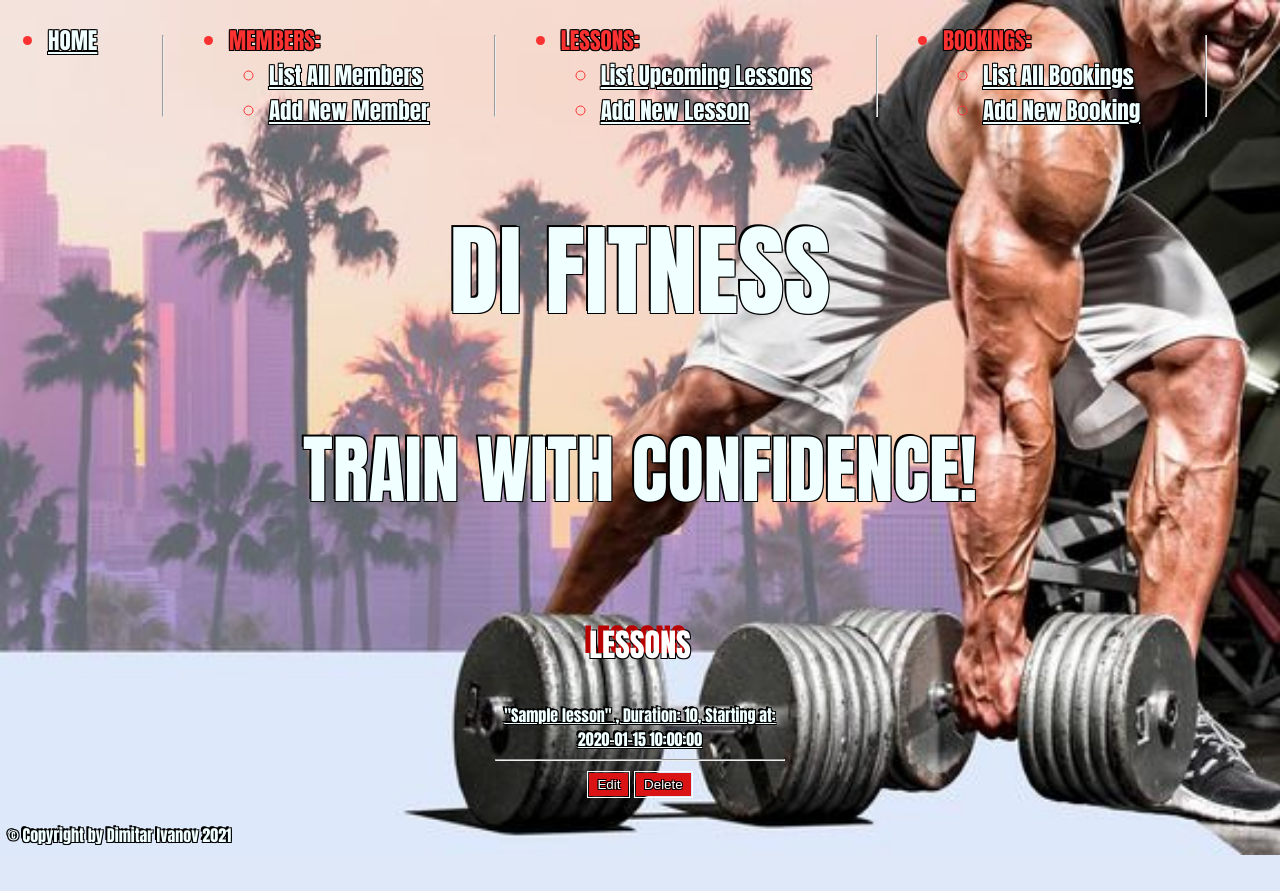
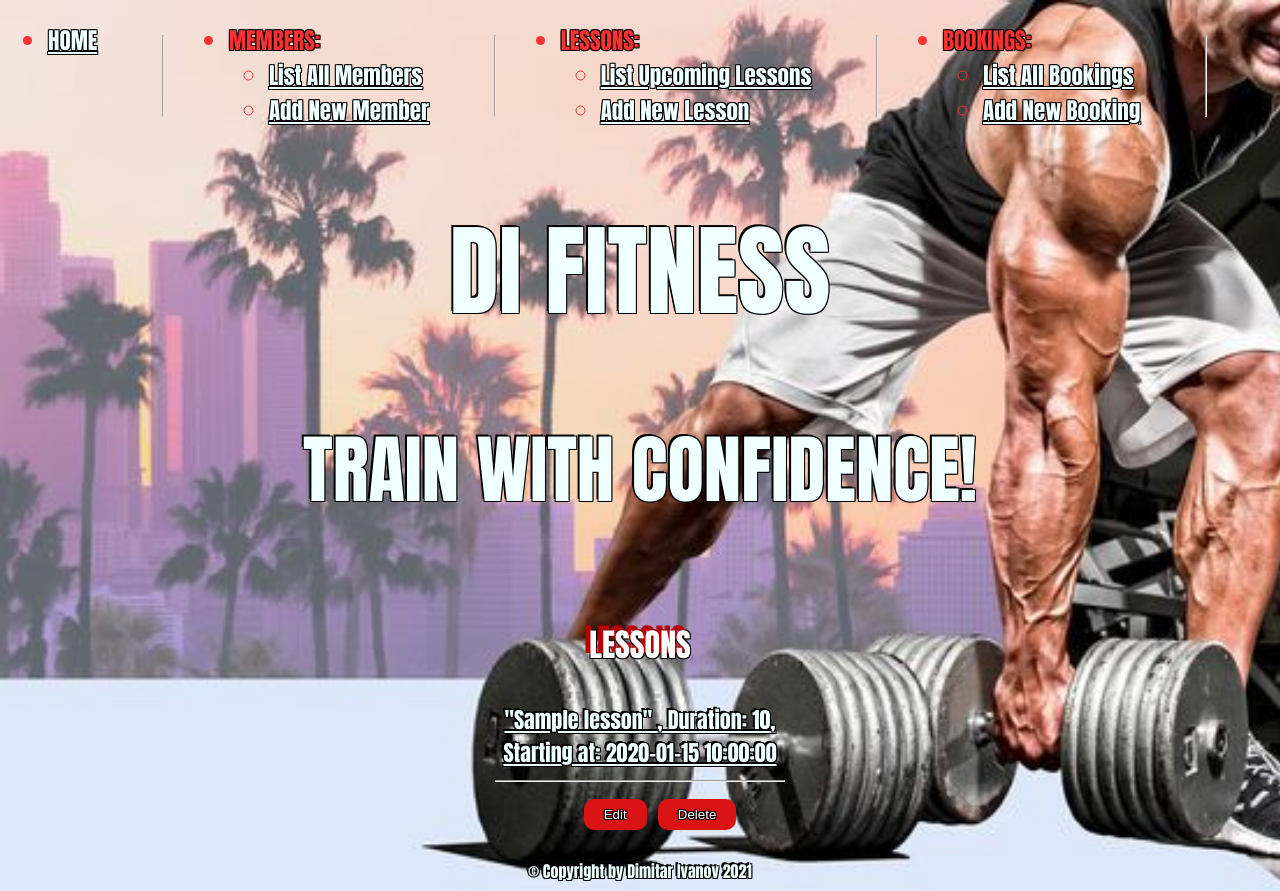
Before and after one commit to mitkousa/Gym_Project_W4, a Flask app: page /lessons in a window 1280 px wide. Before the commit the page ends 855 px from the top, so only its background shows below. Run offline with Flask 2, Linux system fonts and the light colour scheme; a database or web service that is not in the repository returns one stand-in record (values such as "Sample title"); some libraries are stand-ins or nearby versions.

Commit message:
Font size bigger all around

```diff
--- a/static/style.css
+++ b/static/style.css
@@ -40,6 +40,7 @@ a {
     text-align: center;
     border: 3px azure;
     padding: 10px;
+    font-size: 25px;
 }
 
 .lesson {
@@ -59,15 +60,19 @@ a {
     text-align: center;
     border: 3px rgb(250, 250, 250);
     padding: 10px;
+    font-size: 22px;
 }
 
 .booking {
+    display: flex;
+    flex-direction: column;
     text-shadow: -2px -2px 0 rgb(1, 4, 0), 1px -1px 0 #000, -1px 1px 0 #000, 1px 1px 0 #000;
     margin: auto;
     width: 50%;
     text-align:center;
     border: 3px azure;
     padding: 10px;
+    font-size: 20px;
   }
 .bookings_table {
     color: chartreuse;
@@ -76,6 +81,7 @@ a {
     text-align: center;
     border: 3px rgb(250, 250, 250);
     padding: 10px;
+
 }
 
 .bookings_buttons {
@@ -84,7 +90,7 @@ a {
     justify-content: center;
 }
 
-body > footer > p {
+.footer {
 
     text-align: center;
 }
--- a/templates/base.html
+++ b/templates/base.html
@@ -9,13 +9,13 @@
     <style>
         input[type=button], input[type=submit], input[type=reset] {
           background-color: #da1414;
+          border-radius: 10px;
           border: none;
           color: rgb(255, 255, 255);
           text-shadow: -1px -1px 0 #000, 1px -1px 0 #000, -1px 1px 0 #000, 1px 1px 0 #000;
-          padding: 4px 8px;
+          padding: 8px 20px;
           text-decoration: none;
-          margin: 4px 2px;
-          outline: 1px solid rgb(255, 255, 255);
+          margin: 6px 3px;
           outline-offset: 1px;
           cursor: pointer;
         }
--- a/templates/lessons/index.html
+++ b/templates/lessons/index.html
@@ -9,13 +9,16 @@
   {% for lesson in lessons %}
   <tr>
     <td><a href="/lessons/{{ lesson.id }}"> "{{lesson.name}}" , Duration: {{lesson.duration}}, Starting at: {{lesson.start_time}}</a>
-        <hr>
+      <hr>
+      <ul class="bookings_buttons">
         <form action="/lessons/{{ lesson.id }}/edit" method="GET">
             <input type="submit" value="Edit">
 
         <form action="/lessons/{{ lesson.id }}/delete" method="POST">
             <input type="submit" value="Delete">
-        </form></td>
+        </form>
+      </ul>
+      </td>
   </tr>
   {% endfor %}
 </table>
```
Also changed, not shown: templates/members/index.html (+5 -2 lines).
